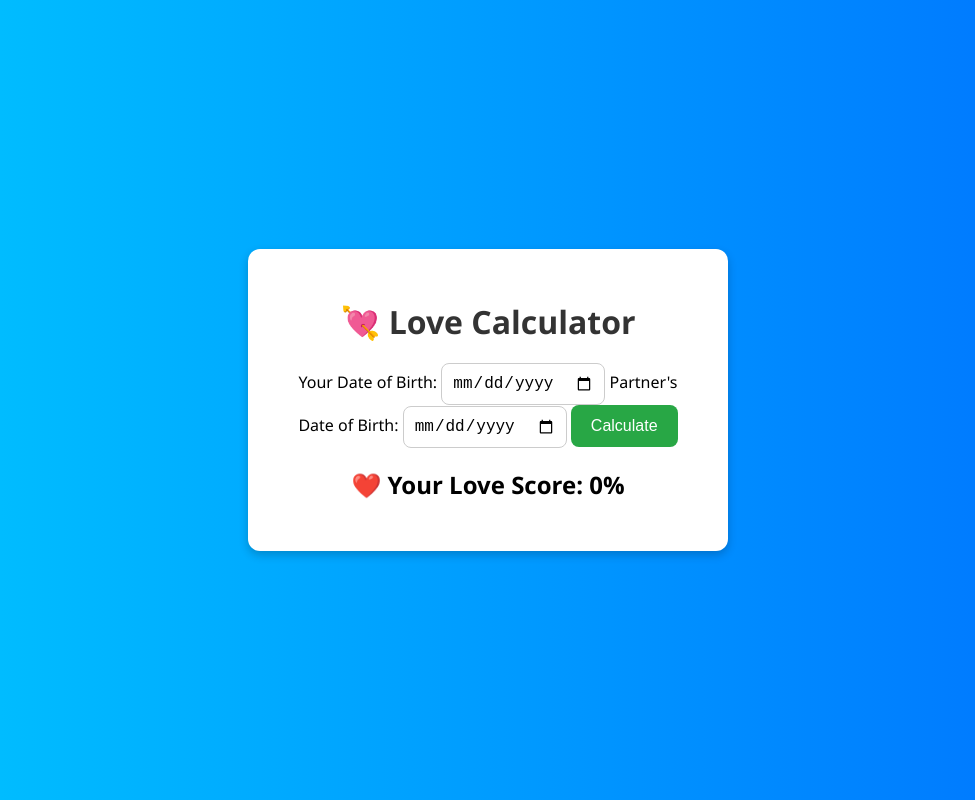
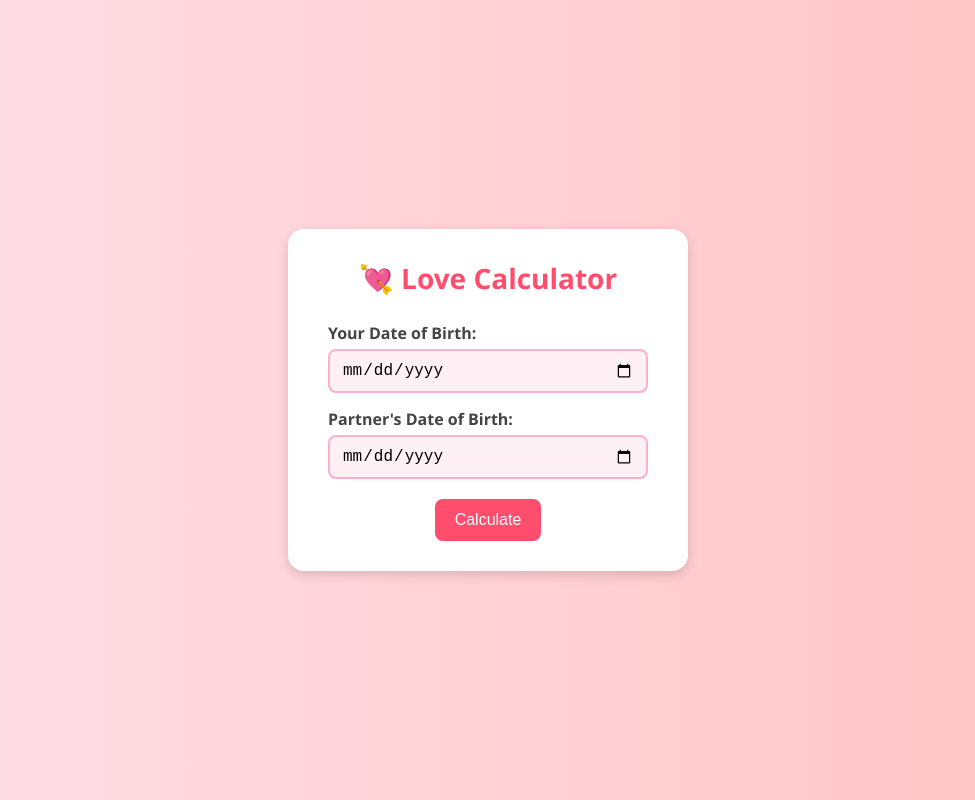
Before and after one commit to Swarup2024web/LoveCalc, a plain HTML site: page index.html in a window 1280 px wide. Shown: the whole page, without its empty margins (152-1127 px from the left). Drawn offline with Linux system fonts and the light colour scheme.

Commit message:
Update style.css

```diff
--- a/style.css
+++ b/style.css
@@ -1,75 +1,122 @@
-body {
+/* Reset */
+* {
   margin: 0;
   padding: 0;
-  background: linear-gradient(to right, #00c6ff, #0072ff);
-  font-family: 'Segoe UI', sans-serif;
+  box-sizing: border-box;
+}
+
+body {
+  font-family: 'Segoe UI', Tahoma, Geneva, Verdana, sans-serif;
+  background: linear-gradient(to right, #ffe0e9, #ffc3c3);
+  color: #333;
   display: flex;
   justify-content: center;
   align-items: center;
-  height: 100vh;
+  min-height: 100vh;
+  padding: 20px;
 }
 
 .container {
-  text-align: center;
   background-color: #fff;
   padding: 30px 40px;
-  border-radius: 12px;
-  box-shadow: 0 4px 10px rgba(0, 0, 0, 0.2);
+  border-radius: 16px;
+  box-shadow: 0 4px 12px rgba(0, 0, 0, 0.15);
   max-width: 400px;
   width: 100%;
-  animation: fadeIn 1s ease-in-out;
+  text-align: center;
+  animation: fadeIn 1s ease-in;
 }
 
 h1 {
-  margin-bottom: 20px;
-  color: #333;
+  color: #ff4d6d;
+  margin-bottom: 25px;
+  font-size: 28px;
 }
 
-.input-group {
-  display: flex;
-  flex-direction: column;
-  gap: 15px;
-  margin-bottom: 20px;
+label {
+  display: block;
+  margin: 15px 0 5px;
+  text-align: left;
+  font-weight: bold;
+  color: #444;
 }
 
-input {
-  padding: 10px;
+input[type="date"] {
+  width: 100%;
+  padding: 10px 12px;
+  border: 2px solid #ffafcc;
+  border-radius: 8px;
   font-size: 16px;
-  border-radius: 8px;
-  border: 1px solid #ccc;
   outline: none;
+  background-color: #fff0f5;
+  transition: 0.3s;
+}
+
+input[type="date"]:focus {
+  border-color: #ff4d6d;
+  background-color: #fff;
 }
 
 button {
+  margin-top: 20px;
   padding: 12px 20px;
+  background-color: #ff4d6d;
+  color: #fff;
+  border: none;
+  border-radius: 8px;
   font-size: 16px;
-  background-color: #28a745;
-  border: none;
-  color: white;
-  border-radius: 8px;
   cursor: pointer;
-  transition: background-color 0.3s;
+  transition: 0.3s;
 }
 
 button:hover {
-  background-color: #218838;
+  background-color: #ff0033;
 }
 
-.result {
-  margin-top: 20px;
-  font-size: 24px;
-  font-weight: bold;
-  color: #ff4081;
-  opacity: 0;
-  animation: slideIn 0.5s forwards;
+/* Result section */
+.result-section {
+  margin-top: 30px;
+  padding: 20px;
+  background-color: #fff0f5;
+  border-radius: 12px;
+  border: 2px dashed #ffafcc;
+  animation: popIn 0.5s ease-in-out;
 }
 
-@keyframes fadeIn {
-  from { opacity: 0; transform: scale(0.9); }
-  to { opacity: 1; transform: scale(1); }
+.result-section h2 {
+  font-size: 24px;
+  color: #d6336c;
+  margin-bottom: 10px;
 }
 
-@keyframes slideIn {
-  from { opacity: 0; transform: translateY(20px); }
-  to { opacity: 1; transform: translateY(0); }
+.result-section p {
+  font-size: 16px;
+  color: #555;
 }
+
+.hidden {
+  display: none;
+}
+
+/* Animations */
+@keyframes fadeIn {
+  from {
+    opacity: 0;
+    transform: scale(0.95);
+  }
+  to {
+    opacity: 1;
+    transform: scale(1);
+  }
+}
+
+@keyframes popIn {
+  0% {
+    opacity: 0;
+    transform: translateY(30px);
+  }
+  100% {
+    opacity: 1;
+    transform: translateY(0);
+  }
+}
```
